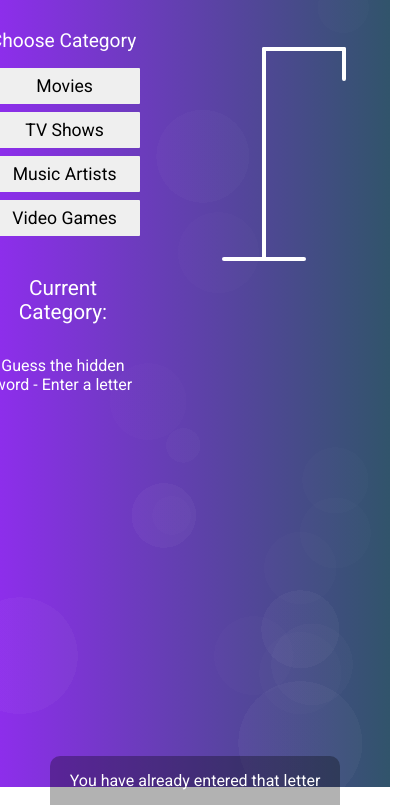
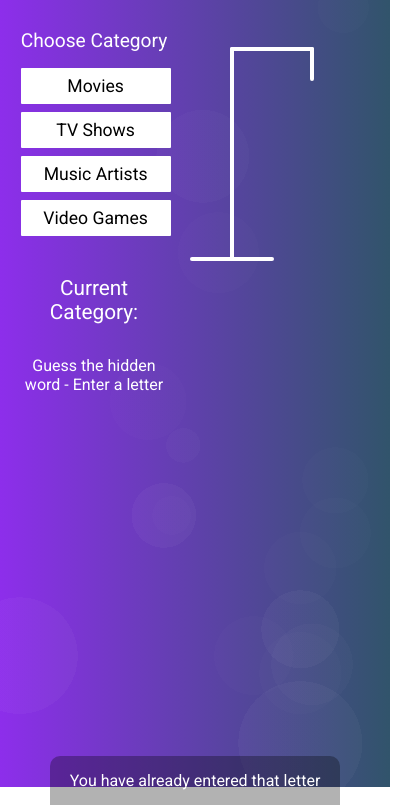
Before and after one commit to Darsh2987/hangman, a plain HTML site: page index.html in a window 390 px wide. Shown: the part 89-894 px from the top of the page, 420 px wide, since content can reach past the window. Drawn offline with Linux system fonts and the light colour scheme.

Commit message:
adjusting styles for mobile view

```diff
--- a/index.html
+++ b/index.html
@@ -30,7 +30,7 @@
       <!-- Game Container -->
       <div class="game-container">
         <!-- SVG to make the hangman frame and man -->
-        <svg class="figure-container" height="250" width="200">
+        <svg class="figure-container" height="250" width="170">
           <!-- Frame -->
           <line x1="60" y1="20" x2="60" y2="230" />
           <line x1="60" y1="20" x2="140" y2="20" />
--- a/styles.css
+++ b/styles.css
@@ -62,6 +62,14 @@ h1 {
   justify-content: center;
   align-items: center;
   width: 150px;
+  background-color: #fff;
+  transition: all 0.3s ease-in-out;
+  cursor: pointer;
+}
+
+.category-buttons button:hover {
+  box-shadow: inset 0px 0px 20px -5px rgba(0, 0, 0, 0.75);
+  transition: all 0.3s ease-in-out;
 }
 
 .current-category {
@@ -73,15 +81,12 @@ h1 {
   border-bottom: 3px solid black;
 }
 
-.game-container {
-  margin-left: 4rem;
-}
-
 .figure-container {
   fill: transparent;
   stroke: #fff;
   stroke-width: 4px;
   stroke-linecap: round;
+  margin-right: 2rem;
 }
 
 .figure-part {
```
